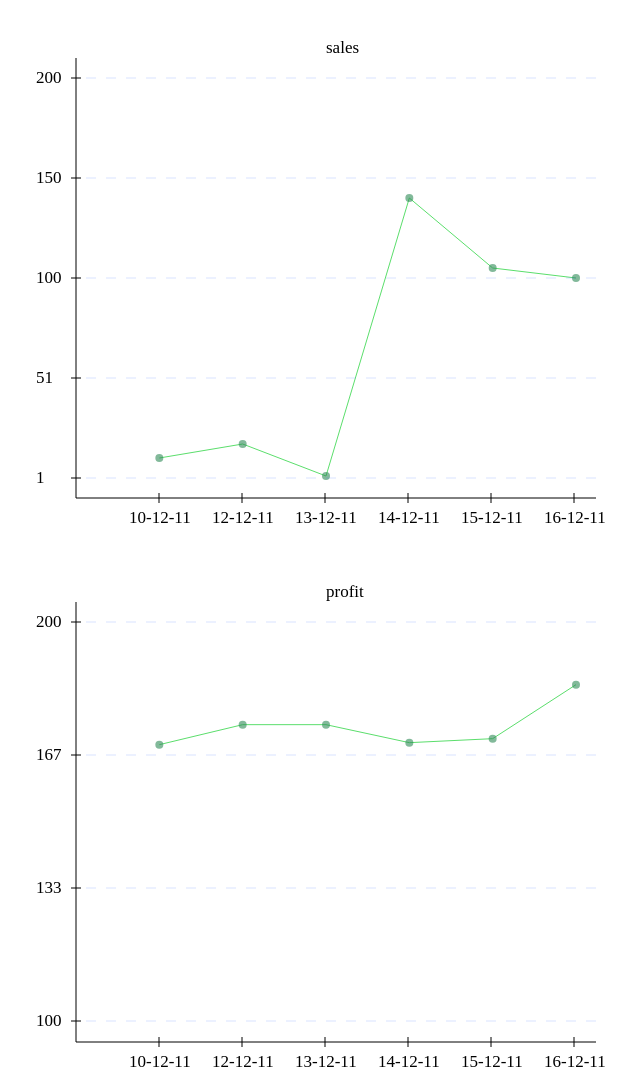
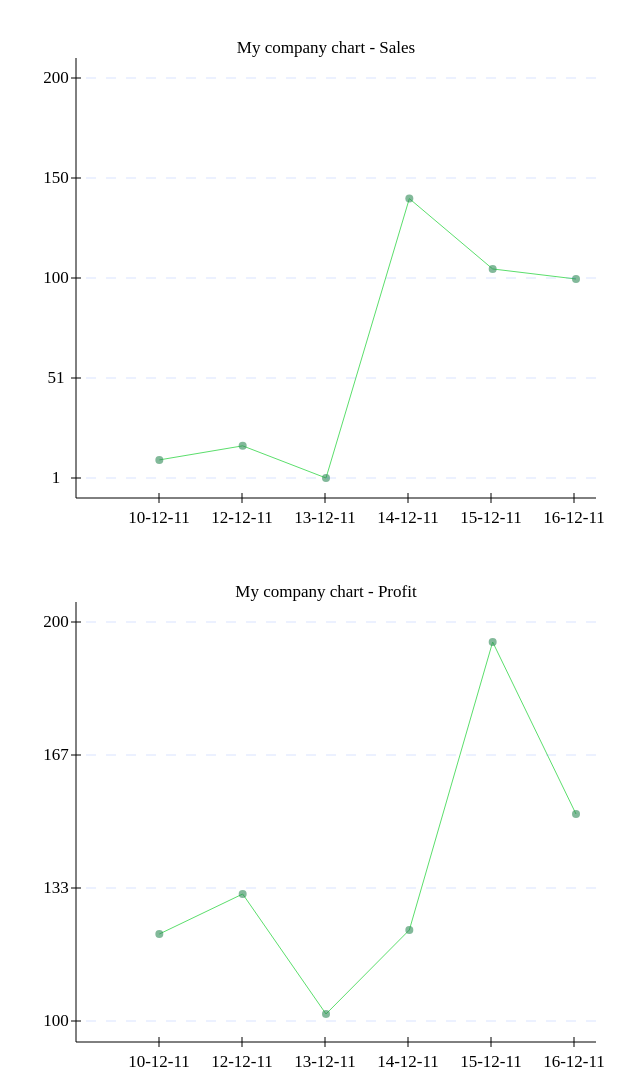
Before and after one commit to sumit-fusioncharts/Project1, a plain HTML site: page index.html in a window 1280 px wide. Shown: the top 1075 px of the page, without its empty margins (7-647 px from the left). Drawn offline with Linux system fonts and the light colour scheme.

Commit message:
working great with any coordinates

```diff
--- a/index.html
+++ b/index.html
@@ -18,7 +18,7 @@
   <div class="chartContainer" id="chart"></div>
 
   <script type="text/javascript">
-      var json,mychart;
+      var mychart;
       var xmlhttp= new XMLHttpRequest();
       xmlhttp.onreadystatechange = function(){
         if ( xmlhttp.readyState === 4 && xmlhttp.status === 200 ) {
--- a/jsondata.json
+++ b/jsondata.json
@@ -2,7 +2,7 @@
     "chartinfo":{
         "caption":"My company chart",
         "xaxisname":"Dates",
-        "yaxisnames":["sales","profit","tax"]
+        "yaxisnames":["Sales","Profit","Tax"]
     },"dataset":
     [{
         "time":"10-12-11",
@@ -12,13 +12,13 @@
         "data":[17,132,1.1]
     },{
         "time":"13-12-11",
-        "data":[1,132,2.1]
+        "data":[1,102,2.1]
     },{
         "time":"14-12-11",
         "data":[140,123,4.1]
     },{
         "time":"15-12-11",
-        "data":[105,125,5.6]
+        "data":[105,195,5.6]
     },{
         "time":"16-12-11",
         "data":[100,152,7.1]
--- a/libraryfile.js
+++ b/libraryfile.js
@@ -148,14 +148,15 @@ function fc(renderdivId,separator,width,height,chartdata) {
         var chartWidth=svgWidth-100;
         var divisionX = (chartWidth) / xaxisticks;
         var divisiony = (chartHeight) / yaxisticks;
-        var plotRatio = (chartHeight) / newmax;
+        var plotRatio = chartHeight/(newmax-newmin); //(chartHeight) / newmax;
         var dataset="",ycord,xcord,marginxy = 50;
         var calculationX,calculationY,textColor="#000";
-
+        var i = 1;
             for(var k in this.chartdata.dataset){
                 xcord= (divisionX*(parseInt(k)+1))+marginxy;
-                ycord = 3*marginxy+chartHeight-(divisiony+Math.round(this.chartdata.dataset[k].data[item]*plotRatio));
-                dataset += xcord+","+ycord+" ";
+                ycord = (chartHeight - ((this.chartdata.dataset[k].data[item]-newmin)*plotRatio))+marginxy;
+                //3*marginxy+chartHeight-(divisiony+(this.chartdata.dataset[k].data[item]*plotRatio));
+                dataset += xcord+","+ycord+" ";i++;
             }
 
             var svg = document.createElementNS("http://www.w3.org/2000/svg", "svg");
@@ -178,17 +179,17 @@ function fc(renderdivId,separator,width,height,chartdata) {
                     calculationX = parseInt(divisionX)*(i+1)+marginxy;
                     this.createLines(url,svg,calculationX,(chartHeight+marginxy+25),calculationX,(chartHeight+marginxy+15),"stroke:#000000; fill:none;");
                     var textVal =this.chartdata.dataset[i].time;
-                    this.createText(url,svg,(calculationX-30),(chartHeight+marginxy+45),textVal);
+                    this.createText(url,svg,(calculationX),(chartHeight+marginxy+45),textVal);
                 }
 
-                var title = this.chartdata.chartinfo.yaxisnames[item];
+                var title = this.chartdata.chartinfo.caption+" - "+this.chartdata.chartinfo.yaxisnames[item];
                 this.createText(url,svg,'50%',(25),title);
 
                 for(i=0;i<=yaxisticks;i++){
                     calculationY =(parseInt(divisiony)*i)+marginxy;
                     var titleY =newmax - Math.round(((newmax-newmin)/yaxisticks)*i);
 
-                    this.createText(url,svg,(marginxy-40),(calculationY+5),titleY);
+                    this.createText(url,svg,(marginxy-20),(calculationY+5),titleY);
                     this.createLines(url,svg,(marginxy-5),(calculationY),(marginxy+5),(calculationY),"stroke:#000000; fill:none;");
                     this.createLines(url,svg,(marginxy+10),(calculationY),(chartWidth+marginxy+20),(calculationY),"stroke:rgba(72,118,255,0.7); stroke-width:0.3;stroke-dasharray:10,10 ; fill:none;");
                 }
@@ -211,6 +212,9 @@ function fc(renderdivId,separator,width,height,chartdata) {
             shape.setAttributeNS(null, "r",  r);
             shape.setAttributeNS(null, "fill", "rgba(46,139,87,0.6)");
             svg.appendChild(shape);
+
+
+
     };
     this.createPoly = function(url,svg,dataset){
         var shape = document.createElementNS(url, "polyline");
@@ -223,7 +227,7 @@ function fc(renderdivId,separator,width,height,chartdata) {
             newText.setAttributeNS(null,"x",x);
             newText.setAttributeNS(null,"y",y);
             newText.setAttributeNS(null,"font-size","17");
-            newText.setAttributeNS(null,"text-anchor","start");
+            newText.setAttributeNS(null,"text-anchor","middle");
             newText.setAttributeNS(null, "fill", textColor);
         var textNode = document.createTextNode(textVal);
             newText.appendChild(textNode);
```
